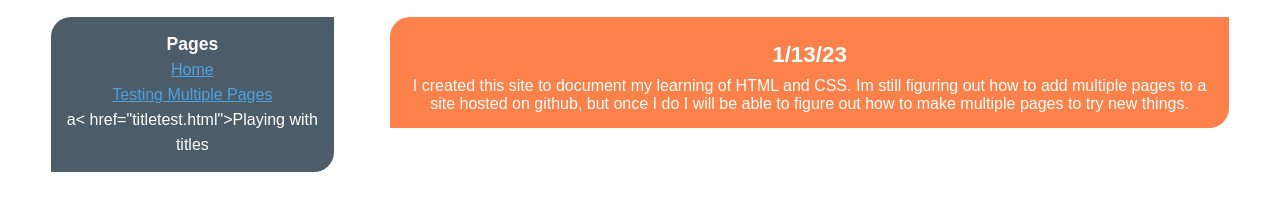
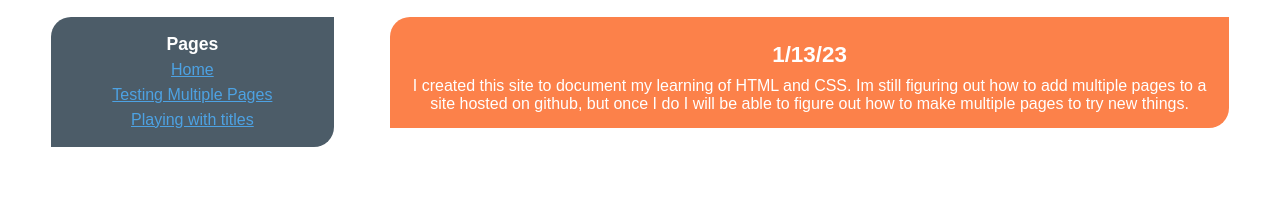
Before and after one commit to 0volem/0volem.github.io, a plain HTML site: page index.html in a window 1280 px wide. Shown: the part 173-384 px from the top of the page. Drawn offline with Linux system fonts and the light colour scheme.

Commit message:
Update index.html

```diff
--- a/index.html
+++ b/index.html
@@ -91,7 +91,7 @@
    <ul id="toc"> <span id="toc-title"> Pages </span>
    <li><a href="0volem.github.io">Home</a></li>
    <li><a href="test.html">Testing Multiple Pages</a></li>
-    <li>a< href="titletest.html">Playing with titles</a></li>
+    <li><a href="titletest.html">Playing with titles</a></li>
     </ul>
 
    <p class="post" id="fp"><span class="post-title"> 1/13/23 </span> <br>
```
